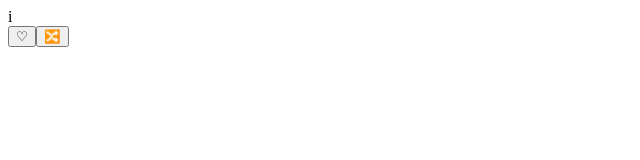
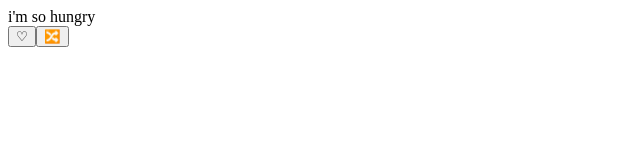
Before and after one commit to mangohead33/Quote-of-the-Day-, a React app: page / in a window 1280 px wide. Shown: the top 160 px of the page, without its empty margins (0-640 px from the left). Built offline with nearby package versions, Linux system fonts and the light colour scheme.

Commit message:
Few Changes: Moved quotes outside of App and is now a global variable. When quoteId state changes, favStatus is also updated as well. AdjustFav function now properly toggles the favStatus state. While app is running, program will retain info on which quotes have been modified.

```diff
--- a/src/App.js
+++ b/src/App.js
@@ -1,19 +1,44 @@
-import React from 'react';
+import React, {useState, useEffect} from 'react';
 import Textbox from './components/Textbox.js';
 
+// quote = ["quote", favorite: boolean]
+let quotes = [
+  ['to die or not to die', false],
+  ['better in than out as i always say', false],
+  ['hey wheres the beef', false],
+  ['cowabunga', false],
+  [`i'm so hungry`, false],
+  [`don't have a cow man`, false]
+];
+
 const App = () => {
-  const quotes = [
-    'to die or not to die',
-    'better in than out as i always say',
-    'hey wheres the beef',
-    'copwabunga',
-    `i'm so hungry`,
-    `don't have a cow man`
-  ]
-  let quote = quotes[Math.floor(Math.random() * quotes.length)];
+  let [quoteId, setQuoteId] = useState(Math.floor(Math.random() * quotes.length))
+  let [favStatus, setFavStatus] = useState(quotes[quoteId][1]);
+
+  useEffect(() => {
+    setFavStatus(quotes[quoteId][1]);
+  }, [quoteId])
+
+  function adjustQuoteId() {
+    //setQuoteId(Math.floor(Math.random() * quotes.length));
+    setQuoteId(() => Math.floor(Math.random() * quotes.length));
+  }
+
+  function adjustFav() {
+    setFavStatus((c) => {
+      quotes[quoteId][1] = !c;
+      return !c;
+    })
+  }
+
   return (
-      <Textbox quote ={quote}/>
+      <Textbox
+      quote ={quotes[quoteId]}
+      favStatus={favStatus}
+      shuffleQuote={() => adjustQuoteId()}
+      favoriteAQuote={() => adjustFav()}
+      />
   )
 }
 
-export default App
+export default App;
```
